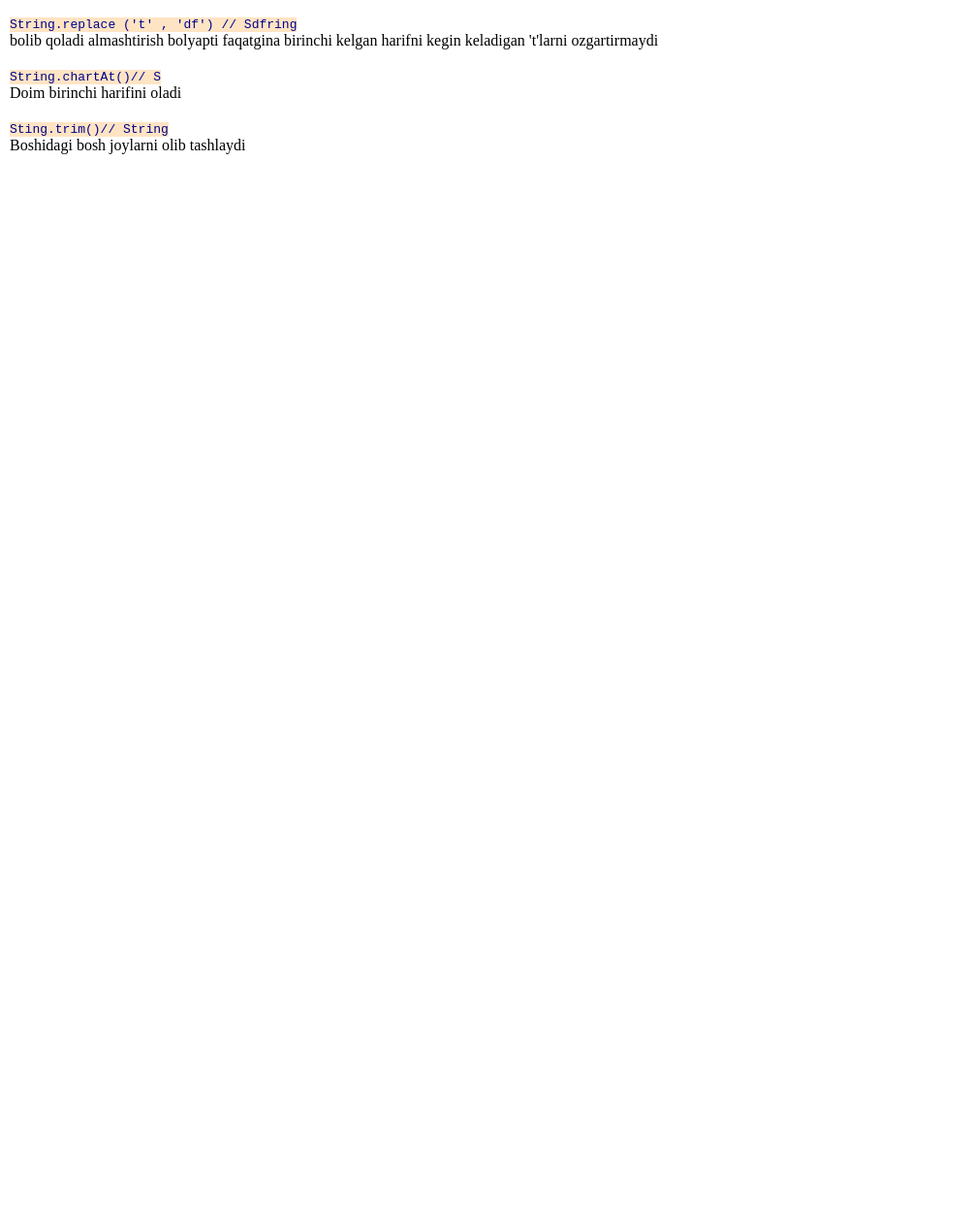
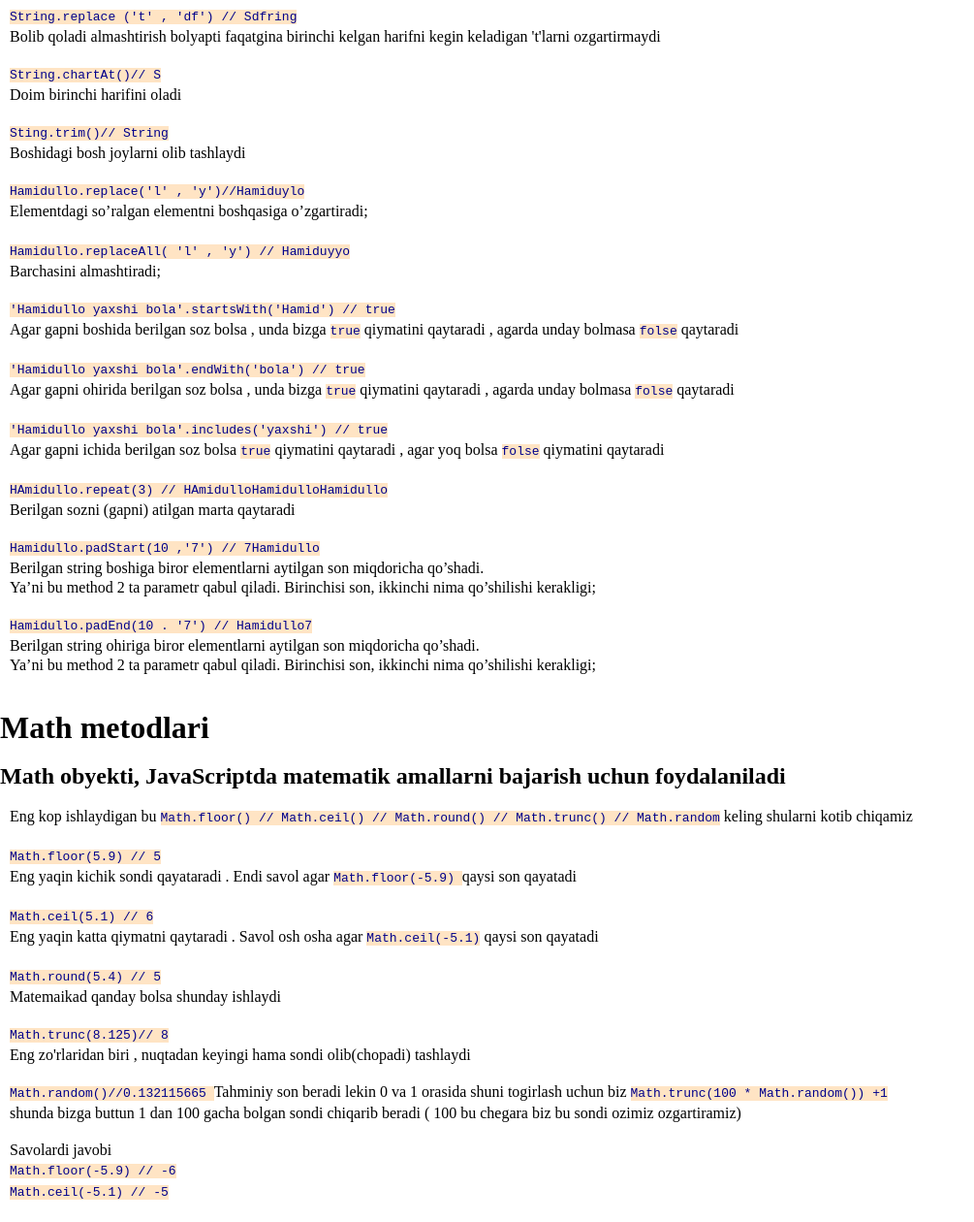
Before and after one commit to khamidullox/methods, a plain HTML site: page index.html in a window 1280 px wide. Shown: the part 449-1709 px from the top of the page at 97% size, without its empty margins (0-1005 px from the left). Before the commit the page ends 800 px from the top, so only its background shows below. Drawn offline with Linux system fonts and the light colour scheme.

Commit message:
added method js

```diff
--- a/app.js
+++ b/app.js
@@ -42,7 +42,7 @@ let emailSlice = email.slice( 2, 8 )
 console.log(emailSlice)
 
 
-let emailSubstr = email.substr(4 , 10)
+let emailSubstr = email.substr(4 , -5)
 console.log(emailSubstr)
 
 
--- a/index.html
+++ b/index.html
@@ -3,7 +3,7 @@
 <head>
     <meta charset="UTF-8">
     <meta name="viewport" content="width=device-width, initial-scale=1.0">
-    <title>4.4 Uy ishi </title>
+    <title>Function(method)  </title>
     <style>
         *{
             margin: 0;
@@ -13,35 +13,69 @@
 code{
     background-color: bisque;
     color: darkblue;
+    /* margin-bottom: 5px; */
 
 }
 p{
     margin-left: 10px;
+    font-weight: 500;
+
+    line-height: 20px;
 }
 </style>
 </head>
 <body>
-    <h1>4.4 Uy ishi </h1><br>
-  <h2>Strind MEtodlari</h2><br>
-  <h3>MEtodlardi ohiriga doim qavis qoyiladi</h3> <br>
+  <h1>Strind Metodlari</h1><br>
+  <h3>Metodlardi ohiriga doim qavis qoyiladi</h3> <br>
 <p><code>String.toUpperCase()// STRING
 </code> <br>Hamma harifni kotta qilib beradi </p>
 <br>
 <p><code>String.toLowerCase()// string</code><br> Hamma harifalr kichkina bolib yoziladi</p><br>
-<p><code>String.indexof('i') // 3 </code> <br>element nechinci bolib turganini korsatadi (Noldan sanashidi boshlaydi)</p>
+<p><code>String.indexof('i') // 3 </code> <br>Element nechinci bolib turganini korsatadi (Noldan sanashidi boshlaydi)</p>
 <br>
-<p><code>String.lastindexof('i') // 3 </code> <br> element nechinci bolib turganini ohiridan korsatadi (Noldan sanashidi boshlaydi)</p><br>
+<p><code>String.lastindexof('i') // 3 </code> <br> Element nechinci bolib turganini ohiridan korsatadi (Noldan sanashidi boshlaydi)</p><br>
 <p><code>String.slice(0 , 4) //Stri </code> <br>Beerilgan oraligdagi belgiladi oladi , Bitta raqam yozsak Osha raqamdan keyingilarini oladi undan oldingi qismdi olmaydi</p> <br>
 <p><code>String.sabstr(2 , 2)// in </code> <br>
-    berilgan sondan necht elementi olishi aytamiz
-
-</p><br>
+    Berilgan sondan necht elementi olishi aytamiz va bunda manfiy qiymat bersa ham boladi </p><br>
 <p>
     <code>String.replace ('t' , 'df') // Sdfring </code> <br>
-    bolib qoladi almashtirish bolyapti faqatgina birinchi kelgan harifni kegin keladigan 't'larni ozgartirmaydi
+    Bolib qoladi almashtirish bolyapti faqatgina birinchi kelgan harifni kegin keladigan 't'larni ozgartirmaydi
  </p><br>
  <p><code>String.chartAt()// S</code><br> Doim birinchi harifini oladi </p><br>
  <p><code>Sting.trim()// String</code><br> Boshidagi bosh joylarni olib tashlaydi</p>
+<br>
+<p><code>Hamidullo.replace('l' , 'y')//Hamiduylo </code> <br>Elementdagi so’ralgan elementni boshqasiga o’zgartiradi;<br><br>
+<code>Hamidullo.replaceAll( 'l' , 'y') // Hamiduyyo </code>  <br> Barchasini almashtiradi;</p><br>
+
+<p><code>'Hamidullo yaxshi bola'.startsWith('Hamid') // true</code> <br> Agar gapni boshida berilgan soz bolsa , unda bizga <code>true</code> qiymatini qaytaradi , agarda unday bolmasa <code>folse</code> qaytaradi</p>
+<br>
+<p><code>'Hamidullo yaxshi bola'.endWith('bola') // true</code> <br> Agar gapni ohirida berilgan soz bolsa , unda bizga <code>true</code> qiymatini qaytaradi , agarda unday bolmasa <code>folse</code> qaytaradi</p>
+<br>
+<p><code>'Hamidullo yaxshi bola'.includes('yaxshi') // true</code><br>Agar gapni ichida berilgan soz bolsa <code>true</code> qiymatini qaytaradi , agar yoq bolsa <code>folse</code> qiymatini qaytaradi</p><br>
+<p><code>HAmidullo.repeat(3) // HAmidulloHamidulloHamidullo</code><br>
+Berilgan sozni (gapni) atilgan marta qaytaradi</p><br>
+<p><code>Hamidullo.padStart(10 ,'7') // 7Hamidullo</code><br>
+    Berilgan string boshiga biror elementlarni aytilgan son miqdoricha qo’shadi. <br>Ya’ni bu method 2 ta parametr qabul qiladi. Birinchisi son, ikkinchi nima qo’shilishi kerakligi;</p><br>
+    <p><code>Hamidullo.padEnd(10 . '7') // Hamidullo7</code><br>
+        Berilgan string ohiriga biror elementlarni aytilgan son miqdoricha qo’shadi. <br> Ya’ni bu method 2 ta parametr qabul qiladi. Birinchisi son, ikkinchi nima qo’shilishi kerakligi;</p><br><br>
+
+        <h1>Math metodlari</h1><br>
+        <h2>Math obyekti, JavaScriptda matematik amallarni bajarish uchun foydalaniladi</h2><br>
+        <p>Eng kop ishlaydigan bu <code>Math.floor() // Math.ceil() // Math.round() // Math.trunc() // Math.random</code> keling shularni kotib chiqamiz</p>
+        <br>
+        <p><code>Math.floor(5.9) // 5</code><br>
+        Eng yaqin kichik sondi qayataradi . Endi savol agar <code>Math.floor(-5.9) </code> qaysi son qayatadi
+    </p><br>
+    <p><code>Math.ceil(5.1) // 6</code> <br> Eng yaqin katta qiymatni qaytaradi . Savol osh osha agar <code>Math.ceil(-5.1)</code> qaysi son qayatadi</p><br>
+    <p><code>Math.round(5.4) // 5 </code><br> Matemaikad qanday bolsa shunday ishlaydi  </p> <br>
+    <p><code>Math.trunc(8.125)// 8</code> <br> Eng zo'rlaridan biri , nuqtadan keyingi hama sondi olib(chopadi) tashlaydi </p><br>
+    <p><code>Math.random()//0.132115665 </code> Tahminiy son beradi lekin 0 va 1 orasida shuni togirlash uchun biz <code>Math.trunc(100 * Math.random()) +1 </code> <br> shunda bizga buttun 1 dan 100 gacha bolgan sondi chiqarib beradi ( 100 bu chegara biz bu sondi ozimiz ozgartiramiz)</p>
+
+    <br>
+    <p>Savolardi javobi <br>
+    <code>Math.floor(-5.9) // -6</code><br>
+<code>Math.ceil(-5.1) // -5</code></p>
+<p><br></p>
     <script src="./app.js"></script>
 </body>
 </html>
```
